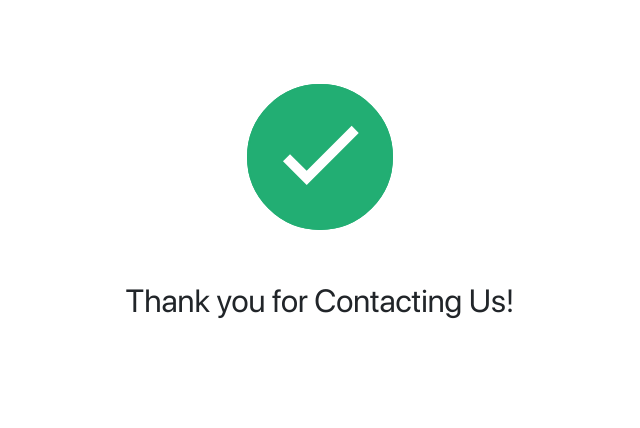
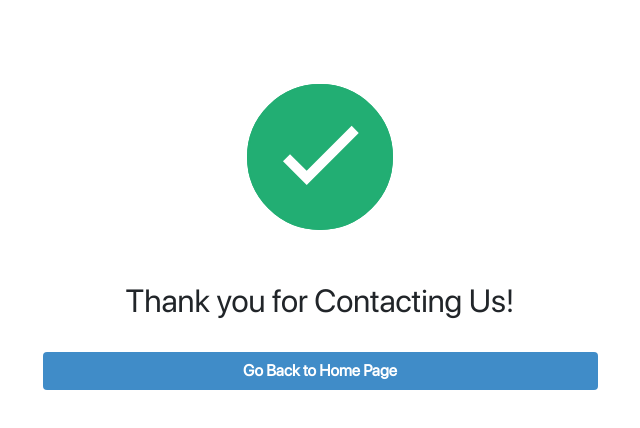
Before and after one commit to Lnk-dev/hariscs4997.github.io, a plain HTML site: page contact_submit.html in a window 1280 px wide. Shown: the whole page, without its empty margins (320-960 px from the left). Drawn offline with Linux system fonts and the light colour scheme.

Commit message:
design updated

```diff
--- a/contact_submit.html
+++ b/contact_submit.html
@@ -9,6 +9,13 @@
     <link rel="stylesheet" href="assets/css/fontawesome-all.min.css">
     <link rel="stylesheet" href="assets/css/style.css" />
     <link rel="icon" href="assets/images/top-logo.svg"/>
+    <style>
+    .btn:hover {
+    color: #212529;
+    text-decoration: none;
+   cursor: pointer;
+}
+    </style>
 </head>
 <body>
 <div class="container">
@@ -28,6 +35,12 @@
 </div>
 <div class="col-md-12 mt-5">
   <h2 class="text-center">Thank you for Contacting Us!</h2>
+<br>
+<button type="button"  class="btn btn-default" style="background: #408cc8;
+color: #fff;
+font-weight: 600;
+width: 50%;" onclick="location.href='index.html'">Go Back to Home Page</button>
+
 </div>
 </div>
 </div>
```
